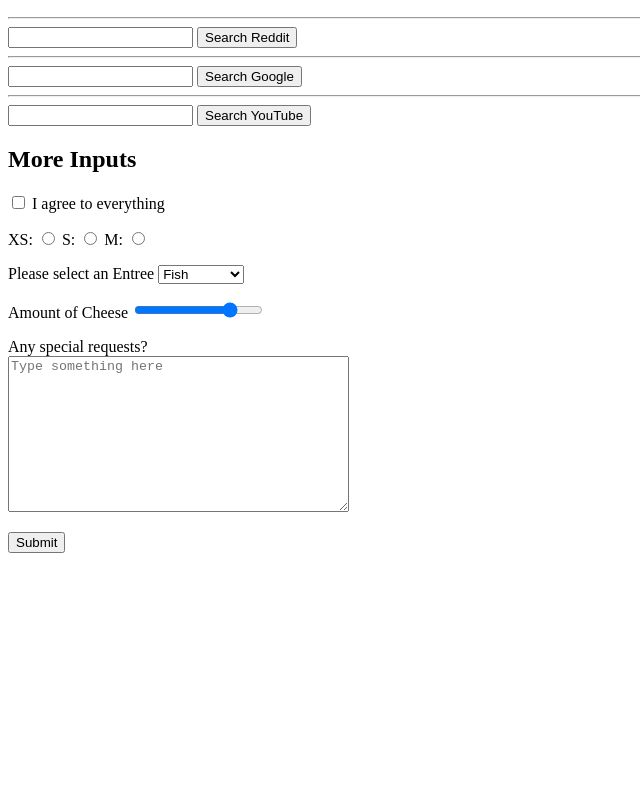
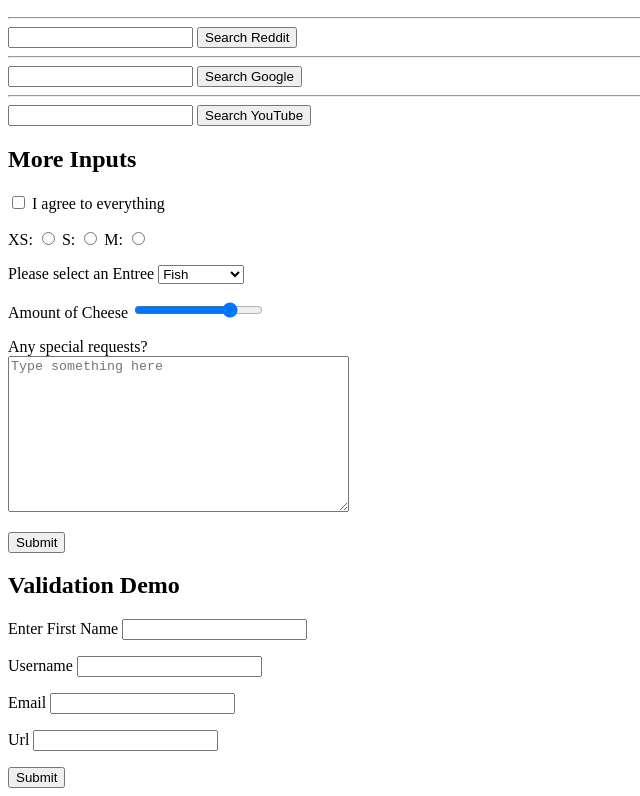
Before and after one commit to DanielBaykov0/Web-Developer-Bootcamp, a plain HTML site: page HTML/forms.html in a window 1280 px wide. Shown: the part 408-1204 px from the top of the page, without its empty margins (0-640 px from the left). Before the commit the page ends 969 px from the top, so only its background shows below. Drawn offline with Linux system fonts and the light colour scheme.

Commit message:
adding validation forms

```diff
--- a/HTML/forms.html
+++ b/HTML/forms.html
@@ -121,6 +121,35 @@
         ></textarea>
       </p>
       <button>Submit</button>
+
+      <h2>Validation Demo</h2>
+      <form action="/dummy">
+        <label for="first">Enter First Name</label>
+        <input type="text" name="first_name" id="first" required />
+
+        <p>
+          <label for="username">Username</label>
+          <input
+            type="text"
+            name="username"
+            id="username"
+            minlength="5"
+            maxlength="20"
+            required
+          />
+        </p>
+
+        <p>
+          <label for="">Email</label>
+          <input type="email" required />
+        </p>
+
+        <p>
+          <label for="">Url</label>
+          <input type="url" />
+        </p>
+        <button>Submit</button>
+      </form>
     </form>
   </body>
 </html>
```
